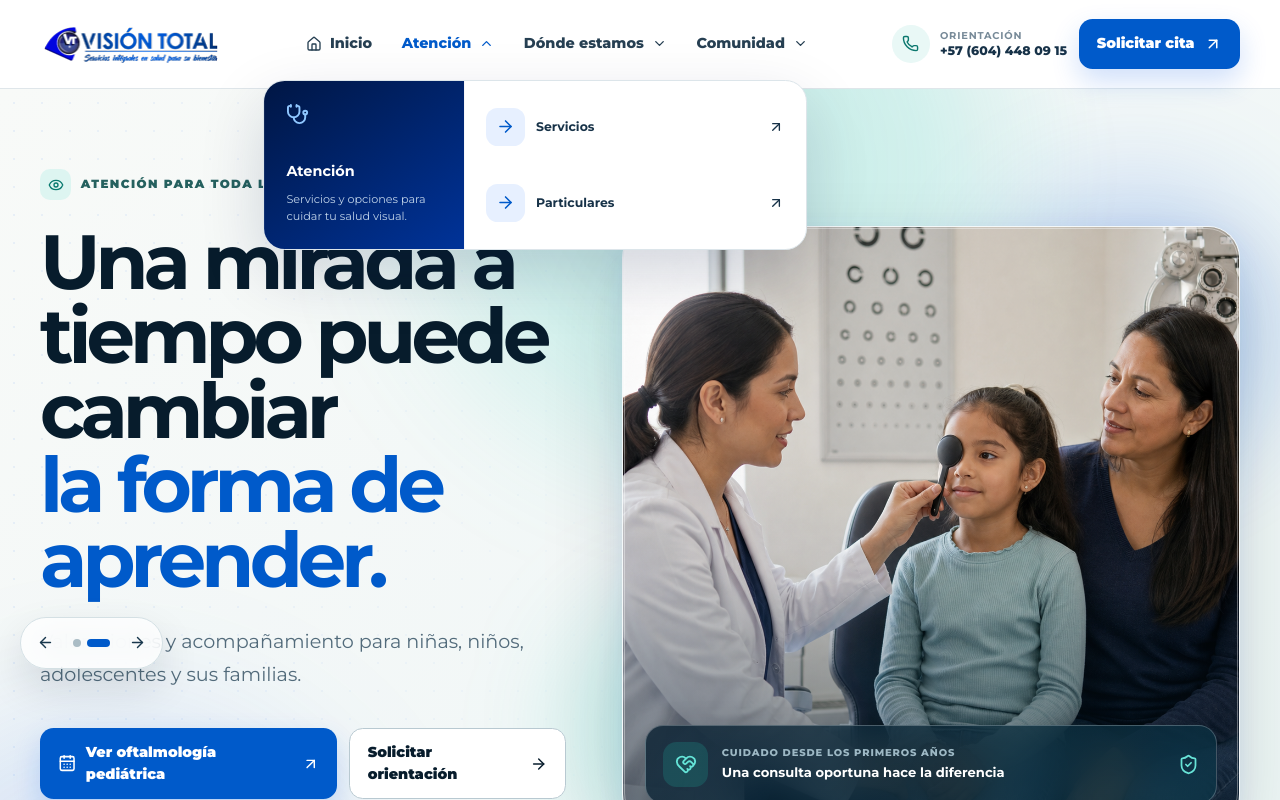
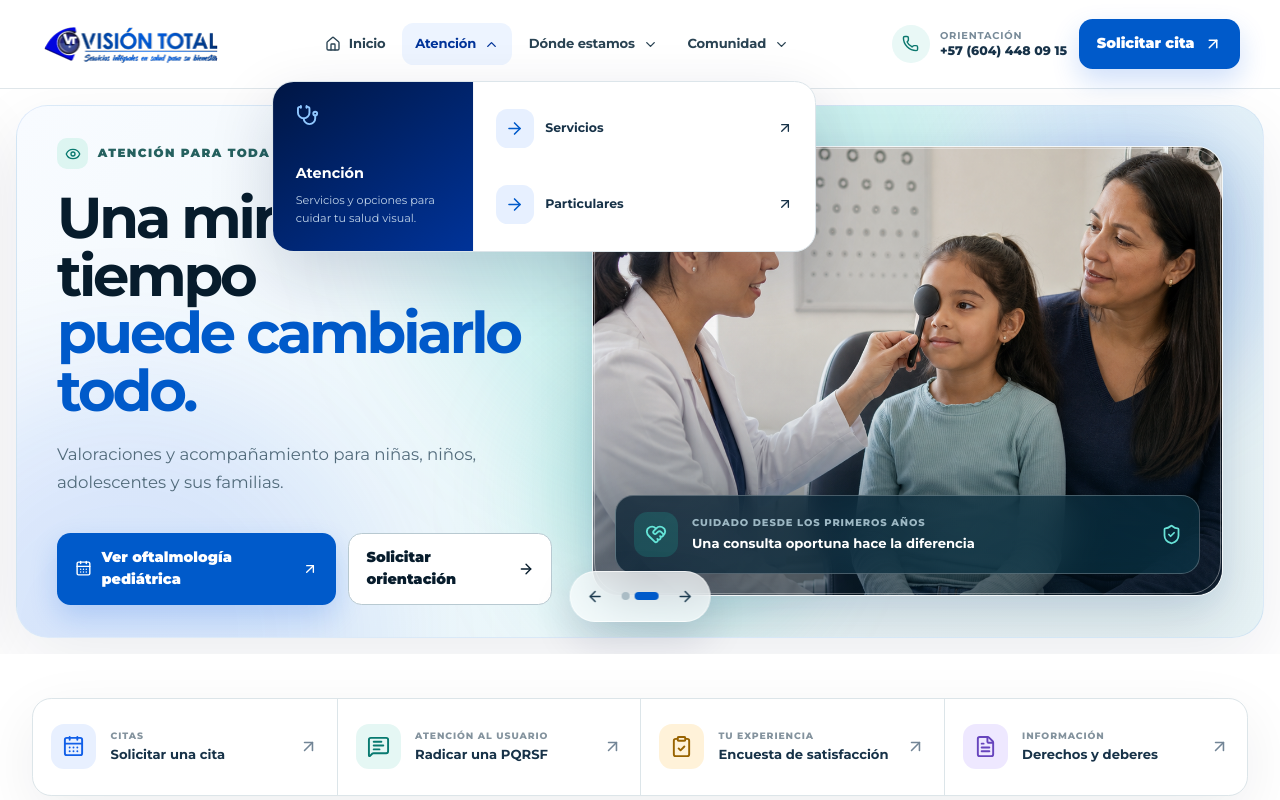
Before and after one commit to DevRickyX/VisionTotal, a Next.js app: page / in a window 1280 px wide. Both pictures are taken after a click on the heading "Atención". Shown: the top 800 px of the page. Built offline with nearby package versions, Linux system fonts and the light colour scheme.

Commit message:
feat: refine compact hero and visual storytelling

```diff
--- a/src/app/globals.css
+++ b/src/app/globals.css
@@ -23,12 +23,10 @@ a, button, summary { outline-offset: 4px; }
 .skip-link { position: fixed; left: 1rem; top: .75rem; z-index: 100; transform: translateY(-6rem); border-radius: .65rem; background: var(--ink); padding: .75rem 1rem; font-weight: 800; color: #fff; transition: transform .18s ease; }
 .skip-link:focus { transform: translateY(0); }
 
-.nav-link { position: relative; border-radius: .6rem; padding: .75rem .8rem; color: #263f52; font-size: .9rem; font-weight: 750; }
-.nav-link::after { content: ""; position: absolute; right: .8rem; bottom: .38rem; left: .8rem; height: 2px; transform: scaleX(0); background: var(--aqua); transform-origin: left; transition: transform .18s ease; }
-.nav-link:hover { color: var(--ink); }
-.nav-link:hover::after { transform: scaleX(1); }
+.nav-link { position: relative; border-radius: .72rem; padding: .72rem .8rem; color: #294252; font-size: .82rem; font-weight: 670; letter-spacing: -.01em; transition: color .18s ease, background-color .18s ease; }
+.nav-link:hover { background: #f1f5f7; color: var(--blue-dark); }
 .nav-dropdown summary::-webkit-details-marker { display: none; }
-.nav-dropdown[open] > summary { color: var(--blue); }
+.nav-dropdown[open] > summary { background: #edf4ff; color: var(--blue-dark); }
 .nav-chevron { transition: transform .18s ease; }
 .nav-dropdown[open] .nav-chevron { transform: rotate(180deg); }
 .nav-mega-panel { position: absolute; top: 3.65rem; left: 50%; display: grid; width: 34rem; grid-template-columns: 12.5rem 1fr; overflow: hidden; border: 1px solid #dce5ea; border-radius: 1.35rem; background: #fff; box-shadow: 0 24px 64px rgb(0 22 68 / 16%); transform: translateX(-34%); }
@@ -62,14 +60,14 @@ a, button, summary { outline-offset: 4px; }
 .modern-button-dark { background: var(--ink); color: #fff; }
 .modern-button-dark:hover { background: #143d58; }
 
-.modern-hero { position: relative; isolation: isolate; overflow: hidden; background: transparent; }
-.hero-carousel { position: relative; isolation: isolate; overflow: hidden; background: linear-gradient(135deg, #f8faf8 0%, #f2f7f7 54%, #edf7f5 100%); }
-.hero-carousel::before { content: ""; position: absolute; inset: 0; z-index: -2; opacity: .38; background-image: radial-gradient(circle at center, rgb(17 95 232 / 18%) 1px, transparent 1px); background-size: 28px 28px; mask-image: linear-gradient(to right, black, transparent 63%); }
+.modern-hero { position: relative; isolation: isolate; margin: 1rem; overflow: hidden; border: 1px solid rgb(0 90 202 / 10%); border-radius: 2rem; background: linear-gradient(125deg, #f8fbff 0%, #edf7fa 55%, #e7f3f6 100%); box-shadow: 0 24px 70px rgb(0 22 68 / 8%); }
+.hero-carousel { position: relative; isolation: isolate; overflow: hidden; background: #fff; }
+.hero-carousel::before { content: none; }
 .hero-carousel-viewport { overflow: hidden; }
 .hero-carousel-track { display: flex; transition: transform .7s cubic-bezier(.22, .75, .25, 1); will-change: transform; }
 .hero-carousel-slide { width: 100%; flex: 0 0 100%; }
 .hero-carousel-slide[aria-hidden="true"] { pointer-events: none; }
-.hero-carousel-controls { position: absolute; z-index: 20; top: min(33rem, calc(100vh - 6rem)); left: max(1.25rem, calc((100vw - 1440px) / 2 + 2.5rem)); display: inline-flex; align-items: center; gap: .55rem; border: 1px solid #d4e0e4; border-radius: 999px; background: rgb(255 255 255 / 78%); padding: .38rem; box-shadow: 0 18px 42px rgb(7 28 44 / 12%); backdrop-filter: blur(14px); }
+.hero-carousel-controls { position: absolute; z-index: 20; bottom: 2rem; left: 50%; display: inline-flex; align-items: center; gap: .5rem; border: 1px solid rgb(255 255 255 / 70%); border-radius: 999px; background: rgb(255 255 255 / 72%); padding: .35rem; box-shadow: 0 18px 42px rgb(0 22 68 / 14%); transform: translateX(-50%); backdrop-filter: blur(18px) saturate(145%); }
 .hero-carousel-controls > button { display: inline-flex; width: 2.35rem; height: 2.35rem; align-items: center; justify-content: center; border-radius: 50%; color: #18374c; transition: background-color .18s ease, color .18s ease; }
 .hero-carousel-controls > button:hover { background: #e6f3f1; color: #076f67; }
 .hero-carousel-dots { display: flex; align-items: center; gap: .35rem; }
@@ -81,22 +79,19 @@ a, button, summary { outline-offset: 4px; }
 .hero-orb-two { bottom: -16rem; left: -9rem; width: 32rem; height: 32rem; background: rgb(17 95 232 / 12%); }
 .modern-eyebrow { display: inline-flex; align-items: center; gap: .6rem; color: #25615f; font-size: .74rem; font-weight: 850; letter-spacing: .12em; text-transform: uppercase; }
 .modern-eyebrow > span { display: inline-flex; width: 1.95rem; height: 1.95rem; align-items: center; justify-content: center; border-radius: .62rem; background: #ddf5f1; color: #08796f; }
-.hero-title { margin-top: 1.55rem; color: var(--ink); font-size: clamp(3.3rem, 6vw, 5.9rem); font-weight: 650; letter-spacing: -.065em; line-height: .97; }
+.hero-title { margin-top: 1.25rem; color: var(--ink); font-size: clamp(2.75rem, 4.5vw, 4.15rem); font-weight: 620; letter-spacing: -.055em; line-height: 1; }
 .hero-title span { color: var(--blue); }
-.hero-copy { margin-top: 1.7rem; max-width: 39rem; color: #526b7b; font-size: clamp(1.05rem, 1.5vw, 1.22rem); line-height: 1.75; }
+.hero-copy { margin-top: 1.35rem; max-width: 35rem; color: #526b7b; font-size: clamp(.98rem, 1.3vw, 1.12rem); line-height: 1.68; }
 .hero-proof { display: flex; margin-top: 2.4rem; align-items: center; gap: 1rem; color: #233d50; }
 .hero-proof strong { font-size: .9rem; }
 .hero-proof p { margin-top: .18rem; color: #6c808e; font-size: .78rem; }
-.hero-proof-mark { display: flex; }
-.hero-proof-mark span { display: inline-flex; width: 2.25rem; height: 2.25rem; margin-left: -.42rem; align-items: center; justify-content: center; border: 3px solid #f5f8f7; border-radius: 50%; background: var(--navy); color: #fff; font-size: .68rem; font-weight: 850; }
-.hero-proof-mark span:first-child { margin-left: 0; background: var(--blue); }
-.hero-proof-mark span:last-child { background: var(--aqua); color: var(--ink); }
+.hero-proof-mark { display: inline-flex; width: 2.45rem; height: 2.45rem; align-items: center; justify-content: center; border-radius: .78rem; background: #dfeeff; color: var(--blue-dark); }
 
 .care-hero-stage { position: relative; isolation: isolate; }
 .care-hero-aura { position: absolute; z-index: -1; border-radius: 50%; filter: blur(55px); }
 .care-hero-aura-blue { top: -2.5rem; right: -2.5rem; width: 18rem; height: 18rem; background: rgb(17 95 232 / 22%); }
 .care-hero-aura-aqua { bottom: -2rem; left: -3rem; width: 16rem; height: 16rem; background: rgb(32 198 177 / 24%); }
-.care-hero-visual { position: relative; min-height: 600px; overflow: hidden; border: 1px solid rgb(255 255 255 / 70%); border-radius: 2rem; background: #dce8eb; box-shadow: 0 34px 82px rgb(6 28 45 / 16%), 0 8px 28px rgb(17 95 232 / 8%); }
+.care-hero-visual { position: relative; min-height: 450px; overflow: hidden; border: 1px solid rgb(255 255 255 / 70%); border-radius: 1.65rem; background: #dce8eb; box-shadow: 0 28px 66px rgb(6 28 45 / 14%), 0 8px 28px rgb(0 90 202 / 8%); }
 .care-hero-visual::after { content: ""; position: absolute; inset: 1px; border: 1px solid rgb(255 255 255 / 38%); border-radius: calc(2rem - 1px); pointer-events: none; }
 .care-hero-visual img { object-position: 50% 46%; }
 .care-hero-shade { position: absolute; inset: 0; background: linear-gradient(to top, rgb(5 28 45 / 54%) 0%, rgb(5 28 45 / 6%) 42%, transparent 62%); }
@@ -116,6 +111,19 @@ a, button, summary { outline-offset: 4px; }
 .quick-action-icon-2 { background: #e5f7f4; color: #087a70; }
 .quick-action-icon-3 { background: #fff2d9; color: #986300; }
 .quick-action-icon-4 { background: #eee8ff; color: #6745bd; }
+
+.visual-care-section { background: #fff; padding: 2.25rem 0 6.5rem; }
+.visual-care-card { position: relative; min-height: 35rem; overflow: hidden; border-radius: 2rem; background: #dcebf0; box-shadow: 0 30px 80px rgb(0 22 68 / 12%); }
+.visual-care-card img { object-position: 58% 50%; }
+.visual-care-shade { position: absolute; inset: 0; background: linear-gradient(90deg, rgb(0 22 68 / 88%) 0%, rgb(0 22 68 / 72%) 30%, rgb(0 22 68 / 12%) 67%, transparent 82%); }
+.visual-care-copy { position: absolute; z-index: 2; top: 50%; left: clamp(1.5rem, 5vw, 4.5rem); max-width: 33rem; transform: translateY(-54%); color: #fff; }
+.visual-care-copy > p { display: inline-flex; align-items: center; gap: .55rem; border: 1px solid rgb(255 255 255 / 20%); border-radius: 999px; background: rgb(255 255 255 / 10%); padding: .55rem .8rem; font-size: .68rem; font-weight: 750; letter-spacing: .06em; backdrop-filter: blur(14px); }
+.visual-care-copy h2 { margin-top: 1.15rem; font-size: clamp(2.5rem, 4.5vw, 4.2rem); font-weight: 580; letter-spacing: -.055em; line-height: 1.03; }
+.visual-care-button { margin-top: 1.8rem; background: #fff; color: var(--navy); }
+.visual-care-button:hover { background: #e8f2ff; }
+.visual-care-facts { position: absolute; z-index: 3; right: 1.2rem; bottom: 1.2rem; display: flex; gap: .45rem; border: 1px solid rgb(255 255 255 / 38%); border-radius: 1.15rem; background: rgb(255 255 255 / 68%); padding: .55rem; box-shadow: 0 16px 40px rgb(0 22 68 / 13%); backdrop-filter: blur(20px) saturate(145%); }
+.visual-care-facts span { display: flex; min-width: 7.5rem; flex-direction: column; border-radius: .8rem; padding: .7rem .85rem; color: #405a6b; font-size: .64rem; }
+.visual-care-facts strong { color: var(--navy); font-size: 1.15rem; }
 
 .section-modern { padding-block: 6.5rem; }
 .section-modern-heading { display: grid; gap: 2rem; align-items: end; }
@@ -339,8 +347,12 @@ a, button, summary { outline-offset: 4px; }
 
 @media (max-width: 1023px) {
   .modern-hero .grid { min-height: auto; }
-  .care-hero-stage, .care-hero-visual { min-height: 570px; }
+  .care-hero-stage, .care-hero-visual { min-height: 500px; }
   .clinical-photo-panel { min-height: 34rem; }
+  .visual-care-card { min-height: 42rem; }
+  .visual-care-shade { background: linear-gradient(0deg, rgb(0 22 68 / 92%) 0%, rgb(0 22 68 / 58%) 52%, transparent 84%); }
+  .visual-care-copy { top: auto; right: 1.5rem; bottom: 8rem; left: 1.5rem; max-width: 38rem; transform: none; }
+  .visual-care-facts { right: 1rem; bottom: 1rem; left: 1rem; justify-content: space-between; }
 }
 
 @media (max-width: 639px) {
@@ -355,6 +367,14 @@ a, button, summary { outline-offset: 4px; }
   .location-card { min-height: 25rem; }
   .location-card > p { margin-top: 4rem; }
   .clinical-photo-panel { min-height: 28rem; }
+  .hero-carousel-controls { bottom: 1.55rem; }
+  .visual-care-section { padding-bottom: 4.6rem; }
+  .visual-care-card { min-height: 44rem; border-radius: 1.5rem; }
+  .visual-care-card img { object-position: 66% 42%; }
+  .visual-care-copy { bottom: 10.5rem; }
+  .visual-care-copy h2 { font-size: 2.5rem; }
+  .visual-care-facts { display: grid; grid-template-columns: repeat(3, minmax(0, 1fr)); }
+  .visual-care-facts span { min-width: 0; padding: .55rem; }
 }
 
 @media (prefers-reduced-motion: reduce) {
--- a/src/components/HeroCarousel.tsx
+++ b/src/components/HeroCarousel.tsx
@@ -8,8 +8,8 @@ import { useCallback, useEffect, useState } from "react";
 const slides = [
   {
     eyebrow: "Red especializada en salud visual",
-    title: "Especialistas en el cuidado",
-    accent: "de tu salud visual.",
+    title: "Cuidamos tu salud visual",
+    accent: "en cada etapa.",
     description: "Atención oftalmológica integral para pacientes y familias en Medellín, Apartadó y Montería.",
     primary: { href: "/solicitar-cita", label: "Solicitar una cita" },
     secondary: { href: "/servicios", label: "Conocer servicios" },
@@ -17,12 +17,11 @@ const slides = [
     alt: "Oftalmóloga explicando los resultados de una valoración a una paciente",
     captionLabel: "Estamos para escucharte",
     caption: "Atención humana, clara y especializada",
-    proof: "Cuidando la salud visual desde 2004",
   },
   {
     eyebrow: "Atención para toda la familia",
-    title: "Una mirada a tiempo puede cambiar",
-    accent: "la forma de aprender.",
+    title: "Una mirada a tiempo",
+    accent: "puede cambiarlo todo.",
     description: "Valoraciones y acompañamiento para niñas, niños, adolescentes y sus familias.",
     primary: { href: "/servicios", label: "Ver oftalmología pediátrica" },
     secondary: { href: "/solicitar-cita", label: "Solicitar orientación" },
@@ -30,7 +29,6 @@ const slides = [
     alt: "Optometrista realizando una valoración visual a una niña acompañada por su madre",
     captionLabel: "Cuidado desde los primeros años",
     caption: "Una consulta oportuna hace la diferencia",
-    proof: "Acompañamiento para cada etapa de la vida",
   },
 ] as const;
 
@@ -67,7 +65,7 @@ export function HeroCarousel() {
                 <div className="modern-hero">
                   <div className="hero-orb hero-orb-one" aria-hidden="true" />
                   <div className="hero-orb hero-orb-two" aria-hidden="true" />
-                  <div className="mx-auto grid min-h-[720px] max-w-[1440px] items-center gap-14 px-5 py-16 sm:px-8 lg:grid-cols-[.92fr_1.08fr] lg:px-10 lg:py-20">
+                  <div className="mx-auto grid min-h-[520px] max-w-[1440px] items-center gap-10 px-5 py-10 sm:px-8 lg:grid-cols-[.88fr_1.12fr] lg:px-10 lg:py-8">
                     <div className="relative z-10 max-w-[660px]">
                       <p className="modern-eyebrow"><span><Eye aria-hidden="true" size={16} /></span>{slide.eyebrow}</p>
                       <Heading className="hero-title">{slide.title} <br /><span>{slide.accent}</span></Heading>
@@ -83,11 +81,6 @@ export function HeroCarousel() {
                           {slide.secondary.label}
                           <ArrowRight aria-hidden="true" size={18} />
                         </Link>
-                      </div>
-
-                      <div className="hero-proof">
-                        <div className="hero-proof-mark" aria-hidden="true"><span>M</span><span>A</span><span>M</span></div>
-                        <div><strong>{slide.proof}</strong><p>Medellín · Apartadó · Montería</p></div>
                       </div>
 
                     </div>
```
Also changed, not shown: src/app/page.tsx (+19 -0 lines), src/components/Header.tsx (+29 -3 lines), public/images/care-family-editorial.png (added).
